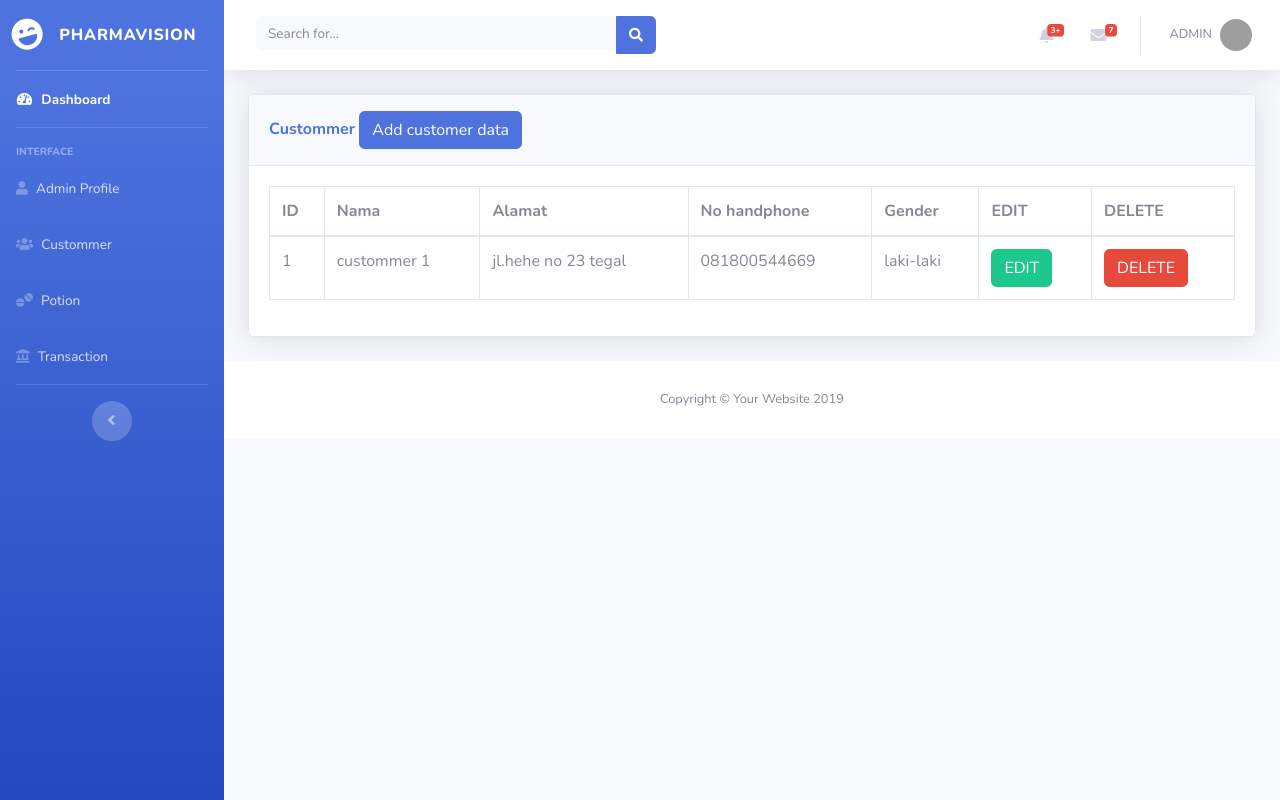
After one commit to aqnaazmy/Pharmavision, a PHP site: page /custommer.php in a window 1280 px wide. The commit adds this page. Run offline with PHP 8.4, Linux system fonts and the light colour scheme; grey boxes are pictures that could not be loaded.

Commit message:
update -aqna

```diff
--- /dev/null
+++ b/admin/custommer.php
@@ -0,0 +1,115 @@
+<?php
+include('includes/header.php');
+include('includes/navbar.php');
+?>
+
+
+<div class="modal fade" id="addadminprofile" tabindex="-1" role="dialog" aria-labelledby="exampleModalLabel" aria-hidden="true">
+  <div class="modal-dialog" role="document">
+    <div class="modal-content">
+      <div class="modal-header">
+        <h5 class="modal-title" id="exampleModalLabel">Add Custommer Data</h5>
+        <button type="button" class="close" data-dismiss="modal" aria-label="Close">
+          <span aria-hidden="true">&times;</span>
+        </button>
+      </div>
+      <form action="code.php" method="POST">
+
+        <div class="modal-body">
+
+            <div class="form-group">
+                <label> Nama </label>
+                <input type="text" name="Nama" class="form-control" placeholder="Masukan Nama">
+            </div>
+            <div class="form-group">
+                <label> Alamat</label>
+                <input type="text" name="text" class="form-control" placeholder="Masukan Alamat">
+            </div>
+            <div class="form-group">
+                <label> No handphone</label>
+                <input type="text" name="text" class="form-control" placeholder="Masukan No handphone">
+            </div>
+            <div class="form-group">
+                <label>Gender</label>
+                <select class="form-control input" name="gender" required>
+                    <option value="laki-laki">Laki - Laki</option>
+                    <option value="perempuan">Perempuan</option>
+                </select>
+            </div>
+
+        </div>
+        <div class="modal-footer">
+            <button type="button" class="btn btn-secondary" data-dismiss="modal">Close</button>
+            <button type="submit" name="registerbtn" class="btn btn-primary">Save</button>
+        </div>
+      </form>
+
+    </div>
+  </div>
+</div>
+
+
+<div class="container-fluid">
+
+<!-- DataTales Example -->
+<div class="card shadow mb-4">
+  <div class="card-header py-3">
+    <h6 class="m-0 font-weight-bold text-primary"> Custommer
+            <button type="button" class="btn btn-primary" data-toggle="modal" data-target="#addadminprofile">
+             Add customer data
+            </button>
+    </h6>
+  </div>
+
+  <div class="card-body">
+
+    <div class="table-responsive">
+
+      <table class="table table-bordered" id="dataTable" width="100%" cellspacing="0">
+        <thead>
+          <tr>
+            <th> ID </th>
+            <th> Nama </th>
+            <th> Alamat </th>
+            <th> No handphone</th>
+            <th> Gender</th>
+            <th> EDIT </th>
+            <th> DELETE </th>
+          </tr>
+        </thead>
+        <tbody>
+
+          <tr>
+            <td> 1 </td>
+            <td> custommer 1</td>
+            <td> jl.hehe no 23 tegal</td>
+            <td> 081800544669</td>
+            <td> laki-laki </td>
+            <td>
+                <form action="" method="post">
+                    <input type="hidden" name="edit_id" value="">
+                    <button  type="submit" name="edit_btn" class="btn btn-success"> EDIT</button>
+                </form>
+            </td>
+            <td>
+                <form action="" method="post">
+                  <input type="hidden" name="delete_id" value="">
+                  <button type="submit" name="delete_btn" class="btn btn-danger"> DELETE</button>
+                </form>
+            </td>
+          </tr>
+
+        </tbody>
+      </table>
+
+    </div>
+  </div>
+</div>
+
+</div>
+<!-- /.container-fluid -->
+
+<?php
+include('includes/scripts.php');
+include('includes/footer.php');
+?>
--- a/admin/includes/navbar.php
+++ b/admin/includes/navbar.php
@@ -4,8 +4,9 @@
 <!-- Sidebar - Brand -->
 <a class="sidebar-brand d-flex align-items-center justify-content-center" href="index.html">
   <div class="sidebar-brand-icon rotate-n-15">
-    <!-- <i class="fas fa-laugh-wink"></i> -->
+    <i class="fas fa-laugh-wink"></i>
   </div>
+  <!-- <img class="img-profile rounded-circle" src="../img/logo1"> -->
   <div class="sidebar-brand-text mx-3">Pharmavision</div>
 </a>
 
@@ -36,7 +37,7 @@
 
   <!-- Nav Item - Pages Collapse Menu -->
   <li class="nav-item">
-    <a class="nav-link collapsed" href="#">
+    <a class="nav-link collapsed" href="custommer.php">
       <i class="fas fa-solid fa-users"></i>
       <span>Custommer</span>
     </a>
@@ -52,7 +53,7 @@
 
 <!-- Nav Item - Utilities Collapse Menu -->
 <li class="nav-item">
-  <a class="nav-link collapsed" href="#">
+  <a class="nav-link collapsed" href="obat.php">
     <i class="fas fa-solid fa-tablets"></i>
     <span>Potion</span>
   </a>
--- a/admin/login.php
+++ b/admin/login.php
@@ -1,3 +1,8 @@
+<head>
+  <title>Pharmavision</title>
+  <link rel="icon" type="image/x-icon" href="/admin/img/Logo1.png">
+</head>
+
 <?php
 session_start();
 include('includes/header.php');
```
Also changed, not shown: admin/obat.php (added, +110 -0 lines), admin/transaksi.php (added).
